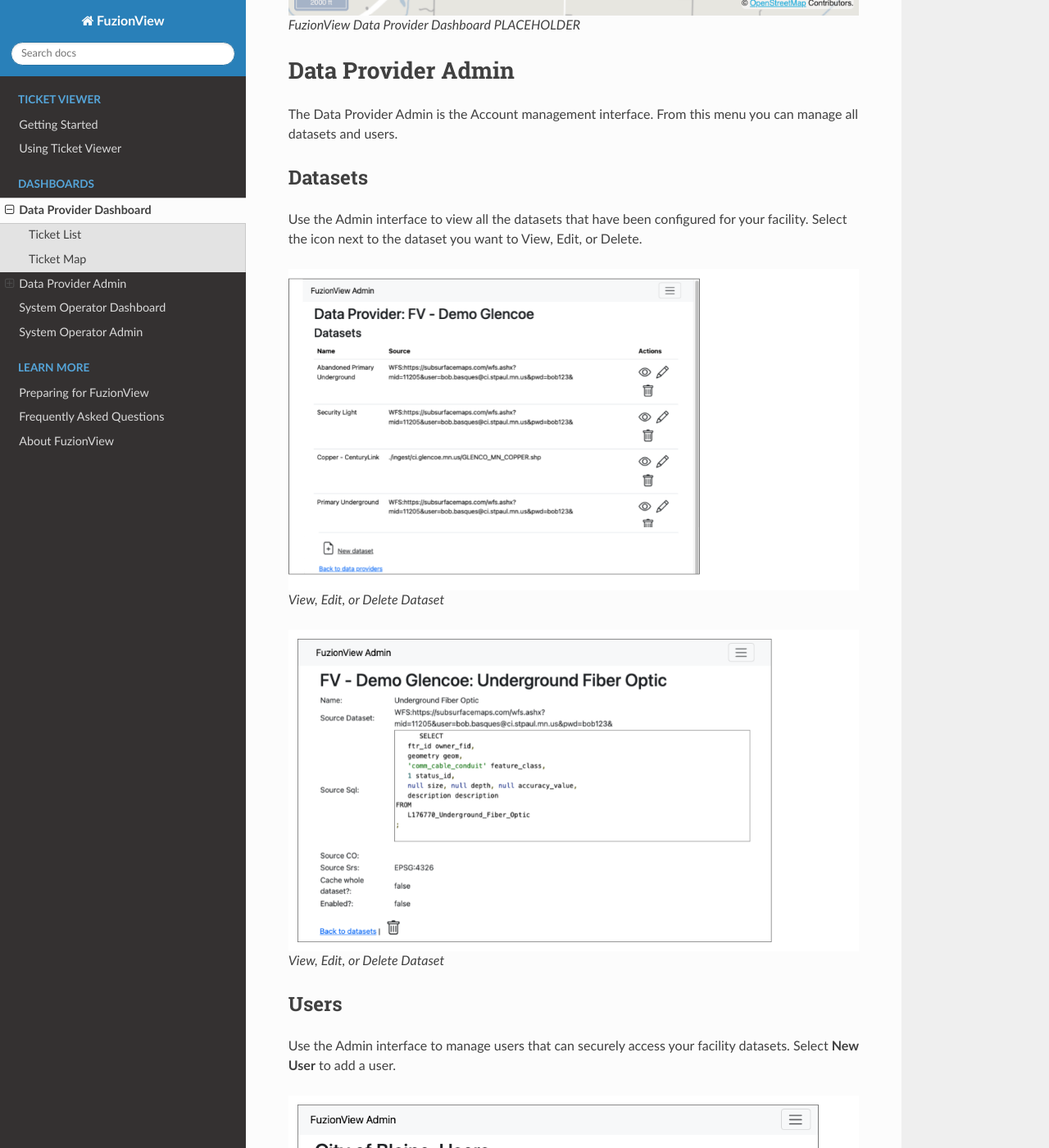
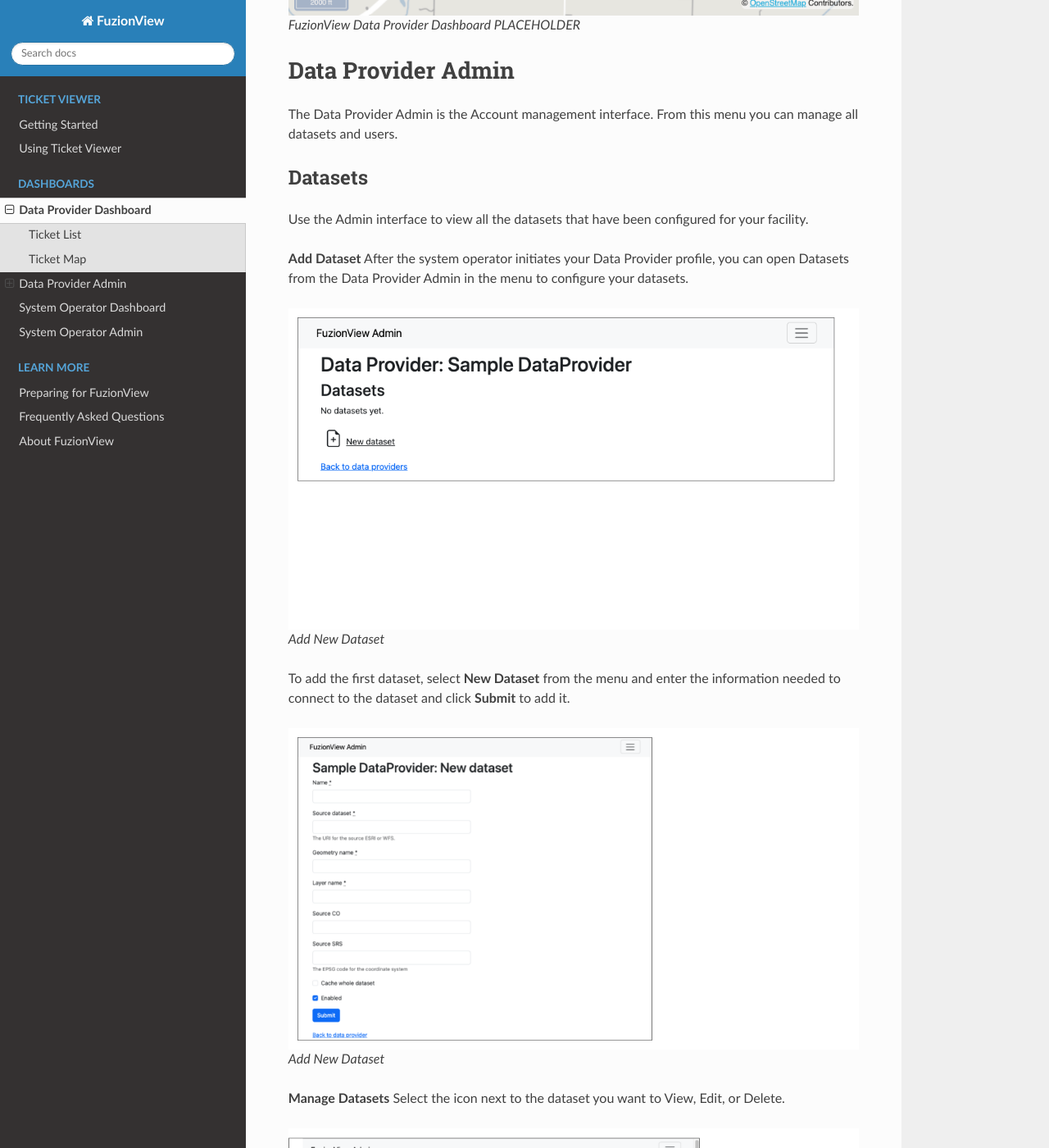
Before and after one commit to FuzionView/FV-Docs, a Sphinx documentation site: the page built from source/DataProvider.rst, in a window 1280 px wide and 1400 px high, scrolled down 1316 px. Shown: the whole window at 82% size. Built offline with Sphinx 7.4.7 and the Read the Docs theme 2.0.0, drawn with Linux system fonts in a browser that asks for light colours.

Commit message:
Massive file renaming

```diff
--- a/source/DataProvider.rst
+++ b/source/DataProvider.rst
@@ -19,7 +19,7 @@
 
 Displays a map of all the tickets managed by the Data Provider.
 
-.. figure:: /_static/DPDashboard2_TicketMap2.png
+.. figure:: /_static/DPDashboard2_TicketMap1.png
    :alt: The FuzionView Data Provider Dashboard
    :class: with-border
 
@@ -34,6 +34,25 @@
 ----------
 
 Use the Admin interface to view all the datasets that have been configured for your facility.
+
+**Add Dataset**
+After the system operator initiates your Data Provider profile, you can open Datasets from the Data Provider Admin in the menu to configure your datasets.
+
+.. figure:: /_static/DPAdmin1_NoDataset1.png
+   :alt: Add Dataset
+   :class: with-border
+
+   *Add New Dataset*
+
+To add the first dataset, select **New Dataset** from the menu and enter the information needed to connect to the dataset and click **Submit** to add it.
+
+.. figure:: /_static/DPAdmin1_NewDataset1.png
+   :alt: Add Dataset
+   :class: with-border
+
+   *Add New Dataset*
+
+**Manage Datasets**
 Select the icon next to the dataset you want to View, Edit, or Delete.
 
 .. figure:: /_static/DPAdmin1_Datasets1.png
```
Also changed, not shown: source/SystemOperator.rst (+55 -24 lines), source/_static/DPAdmin1_NewDataset1.png (added), source/_static/DPAdmin1_NoDataset1.png (added), source/_static/DPDashboard2_TicketMap1.png (renamed from source/_static/DPDashboard2_TicketMap2.png), source/_static/SOAdmin0_Menu1.png (added), source/_static/SOAdmin1_DataProviders1.png, source/_static/SOAdmin1_NewDP1.png (deleted), source/_static/SOAdmin1_NewDataProvider1.png (added), source/_static/SOAdmin2_DataProviderName1.png (added), source/_static/SOAdmin2_DataSets1.png (added), source/_static/SODashboard0_Menu1.png (added), source/_static/SODashboard2_TicketMap1.png (renamed from source/_static/SODashboard2_TicketMap2.png).
